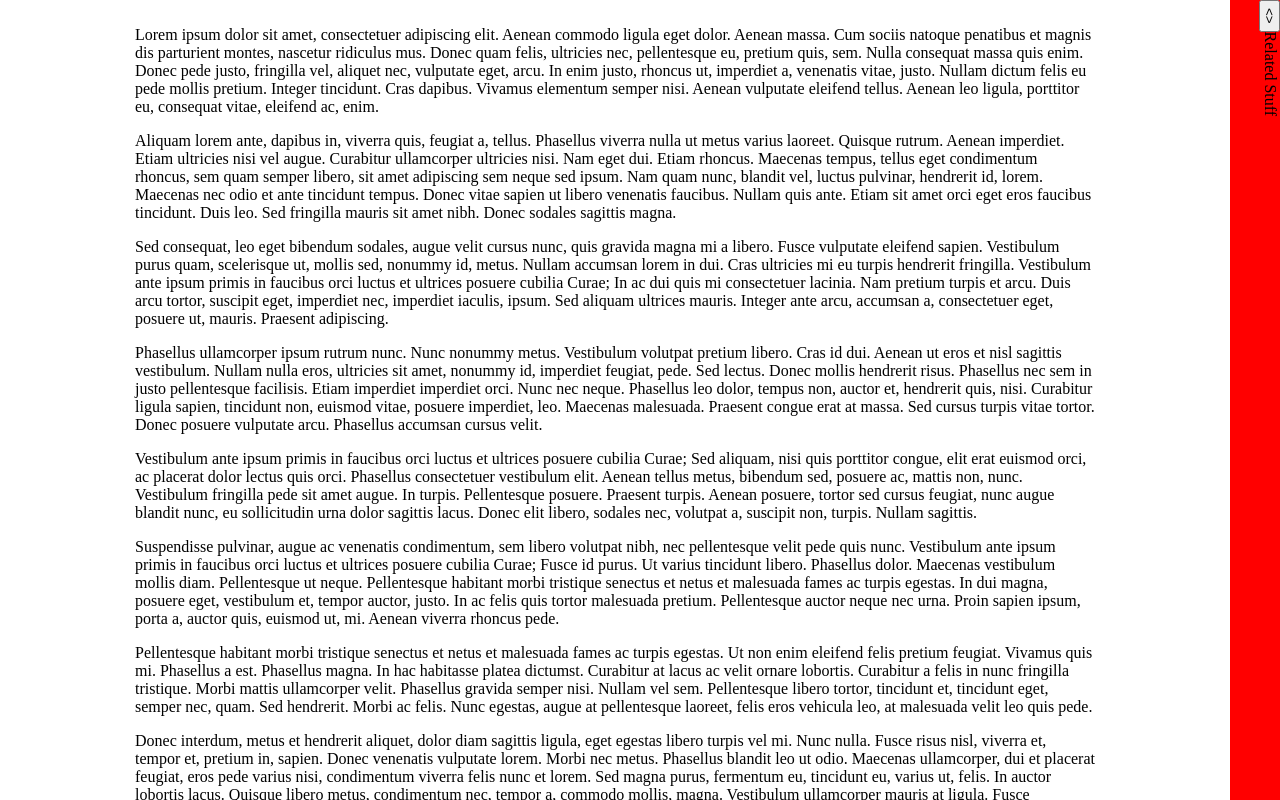
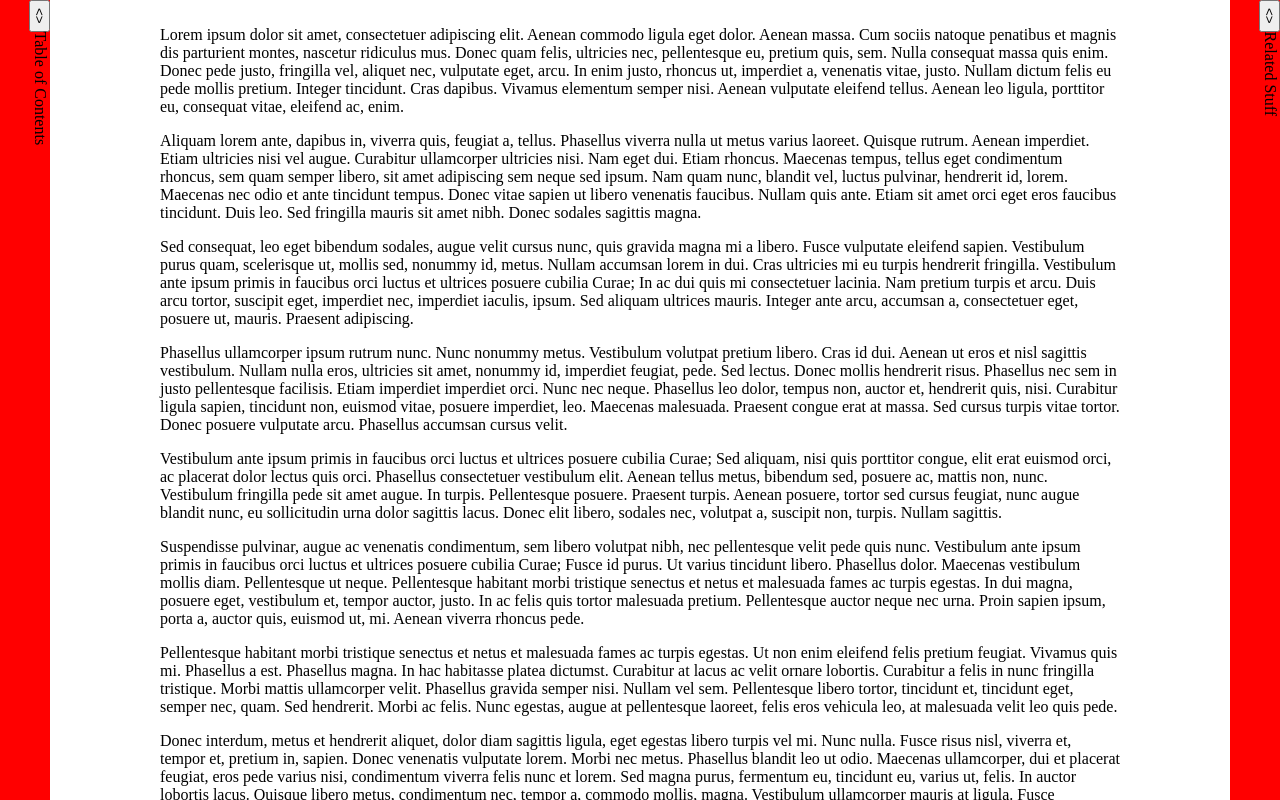
Before and after one commit to dreiv/ng-drawer, an Angular app: page / in a window 1280 px wide. Built offline with nearby package versions, Linux system fonts and the light colour scheme.

Commit message:
some tricky calculations, but managed to do the start slider also.

```diff
--- a/src/app/app.component.html
+++ b/src/app/app.component.html
@@ -1,9 +1,9 @@
 <app-drawer-container #drawer>
-  <!--<app-drawer #spStart [docked]="docked">-->
-  <!--<drawer-header>Table of Contents</drawer-header>-->
+  <app-drawer #spStart [docked]="docked">
+    <drawer-header>Table of Contents</drawer-header>
 
-  <!--<button (click)="spStart.close()">Close me</button>-->
-  <!--</app-drawer>-->
+    <button (click)="spStart.close()">Close me</button>
+  </app-drawer>
 
   <app-drawer #spEnd [position]="'end'" [docked]="docked">
     <drawer-header>Related Stuff</drawer-header>
@@ -192,6 +192,6 @@
 
 <footer [class.hide]="hideFooter" *ngIf="!hideFooter || isFooterTransitioning"
         (transitionend)="isFooterTransitioning = false">
-  <!--<button (click)="spStart.toggle()">Table of Contents</button>-->
+  <button (click)="spStart.toggle()">Table of Contents</button>
   <button (click)="spEnd.toggle()">Related Stuff</button>
 </footer>
--- a/src/app/modules/drawer/components/drawer/drawer.component.scss
+++ b/src/app/modules/drawer/components/drawer/drawer.component.scss
@@ -36,4 +36,9 @@ header {
     transform: rotate(90deg);
     width: 100vh;
   }
+
+  :host(.spun.start) & {
+    position: absolute;
+    left: calc(100% - 50px);
+  }
 }
```
